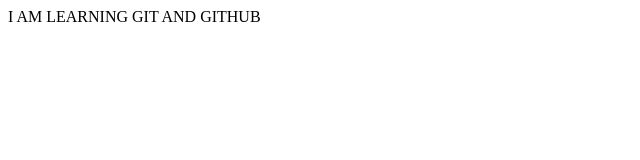
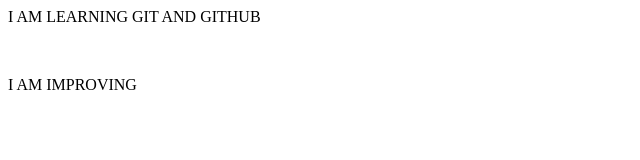
Before and after one commit to Divyanshsachdevaa/LocalRepo, a plain HTML site: page index.html in a window 1280 px wide. Shown: the whole page, without its empty margins (0-640 px from the left). Drawn offline with Linux system fonts and the light colour scheme.

Commit message:
new feature added

```diff
--- a/index.html
+++ b/index.html
@@ -1 +1,3 @@
 <p>I AM LEARNING GIT AND GITHUB</p>
+<br>
+<p>I AM IMPROVING</p>
```
